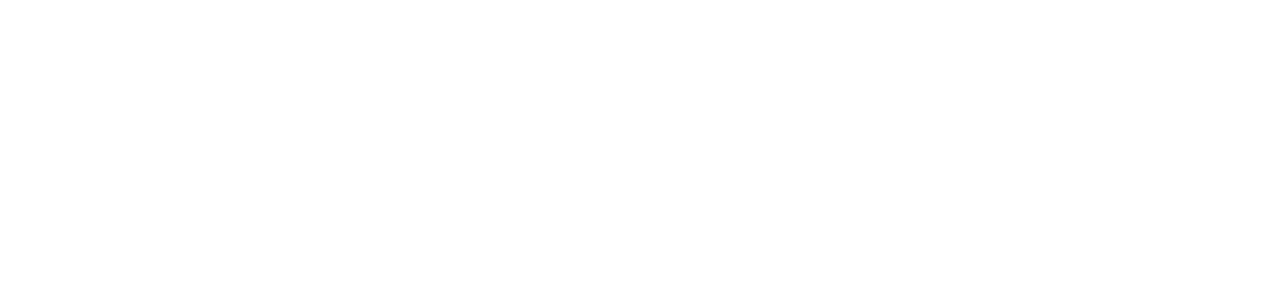
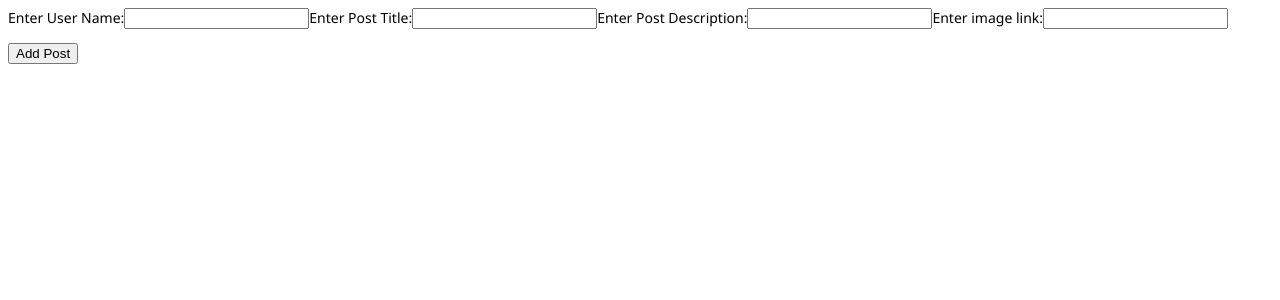
Before and after one commit to spicyneutrino/WEB102-Final-Project, a React (Vite) app: page /create in a window 1280 px wide. Shown: the top 300 px of the page. Built offline with nearby package versions, Linux system fonts and the light colour scheme.

Commit message:
Add Data (of CRUD)

```diff
--- a/src/App.jsx
+++ b/src/App.jsx
@@ -9,6 +9,7 @@
 
 //import pages
 import Home from "./pages/Home"
+import Create from "./pages/Create"
 
 
 
@@ -31,6 +32,7 @@
   return (
     <Routes>
       <Route path="/" element={<Home />} />
+      <Route path="/create/" element={<Create />} />
       {/* <Route path="/blog/*" element={<BlogApp />} />
       <Route path="/users/*" element={<UserApp />} /> */}
     </Routes>
--- a/src/components/Header.jsx
+++ b/src/components/Header.jsx
@@ -1,3 +1,4 @@
+import { NavLink } from "react-router-dom"
 
 const Header = () => {
 
@@ -12,7 +13,7 @@
 
                 <div className="nav-links">
                     <div>Home</div>
-                    <div>Create New Post</div>
+                    <NavLink to = "/create" >Create New Post</NavLink>
                 </div>
             </nav>
         </>
--- a/src/components/PostBlock.jsx
+++ b/src/components/PostBlock.jsx
@@ -1,6 +1,10 @@
 
 
 const PostBlock = ({ post }) => {
+
+    if (!post) {
+        return null
+    }
 
     return (
         <div className="post-container">
--- /dev/null
+++ b/src/pages/Create.jsx
@@ -0,0 +1,68 @@
+import { useState, useEffect } from "react"
+import supabase from "../config/supaBaseClient"
+
+const Create = () => {
+
+    //states
+    const [userName, setUserName] = useState("")
+    const [postTitle, setPostTitle] = useState("")
+    const [postDescription, setPostDescription] = useState("")
+    const [imageSrc, setImageSrc] = useState("")
+    const [formError, setFormError] = useState(null)
+
+
+
+    const handleSubmit = async (e) => {
+        e.preventDefault();
+
+        if (!postTitle || !postDescription || !userName) {
+            setFormError("Enter the fields correctly")
+            return
+        }
+        setFormError("Enter the fields correctly")
+
+        const { data, error } = await supabase
+            .from("posts")
+            .insert([{
+                "userName": userName,
+                "images": imageSrc,
+                "postTitle": postTitle,
+                "text": postDescription
+            }])
+            .select()
+
+        if (error) {
+            console.log(error)
+            setFormError(error)
+        }
+        if (data) {
+            setFormError(null)
+        }
+
+    }
+
+    return (
+        <div className="createPage">
+            <form onSubmit={handleSubmit}>
+
+                <label htmlFor="userName">Enter User Name:</label>
+                <input type="text" name="userName" value={userName} id="userName" onChange={(e) => setUserName(e.target.value)} />
+
+                <label htmlFor="postTitle">Enter Post Title:</label>
+                <input type="text" name="post title" value={postTitle} id="postTitle" onChange={(e) => setPostTitle(e.target.value)} />
+
+                <label htmlFor="postDescription">Enter Post Description:</label>
+                <input type="text" name="post description" value={postDescription} id="postDescription" onChange={(e) => setPostDescription(e.target.value)} />
+
+                <label htmlFor="imageSrc">Enter image link:</label>
+                <input type="text" name="post image" value={imageSrc} id="imageSrc" onChange={(e) => setImageSrc(e.target.value)} />
+
+                <p>{formError}</p>
+
+                <button>Add Post</button>
+            </form>
+        </div>
+    )
+}
+
+export default Create
```
Also changed, not shown: src/pages/Home.jsx (+7 -5 lines), src/pages/PostDetail.jsx (added, +12 -0 lines).
